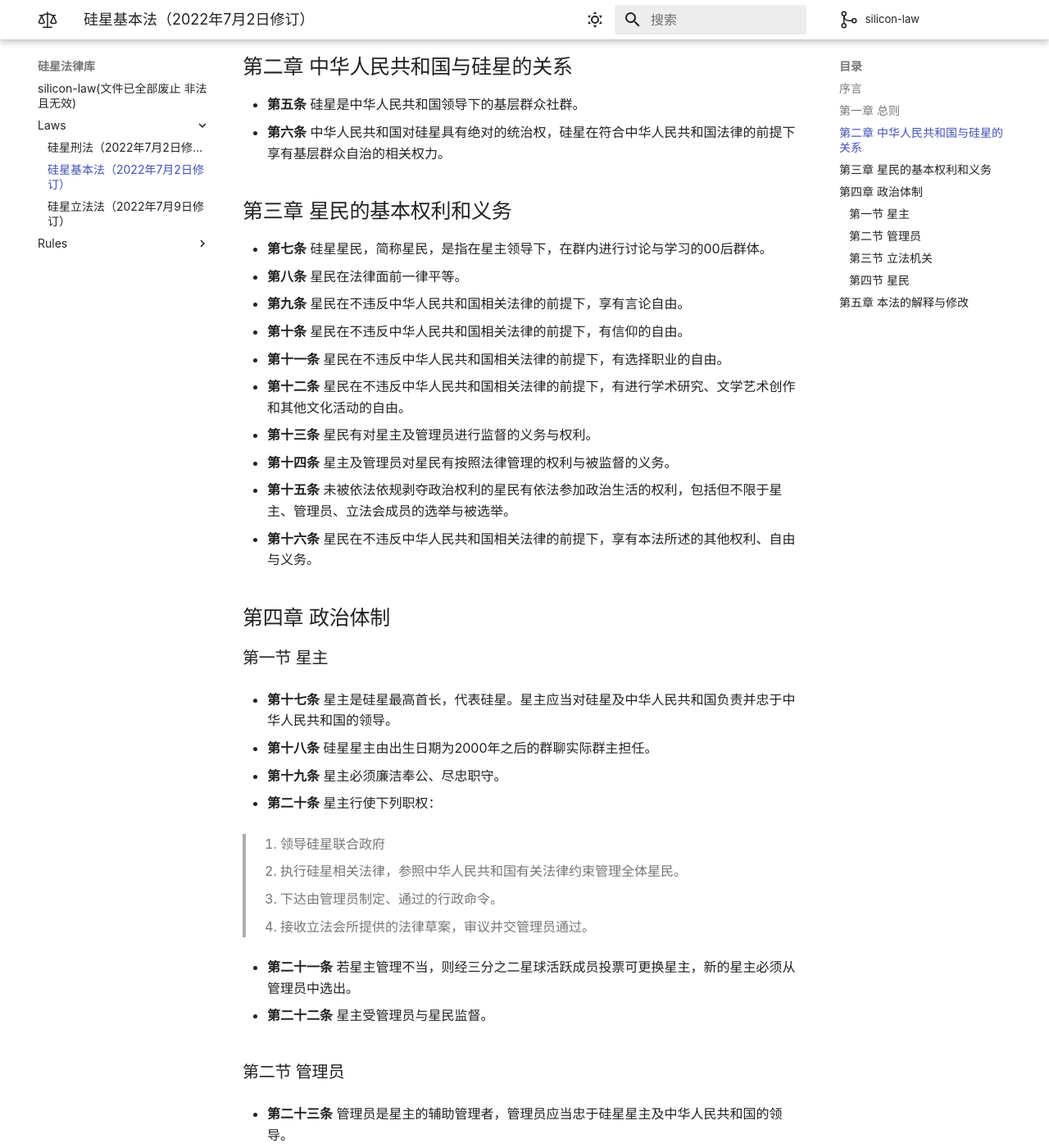
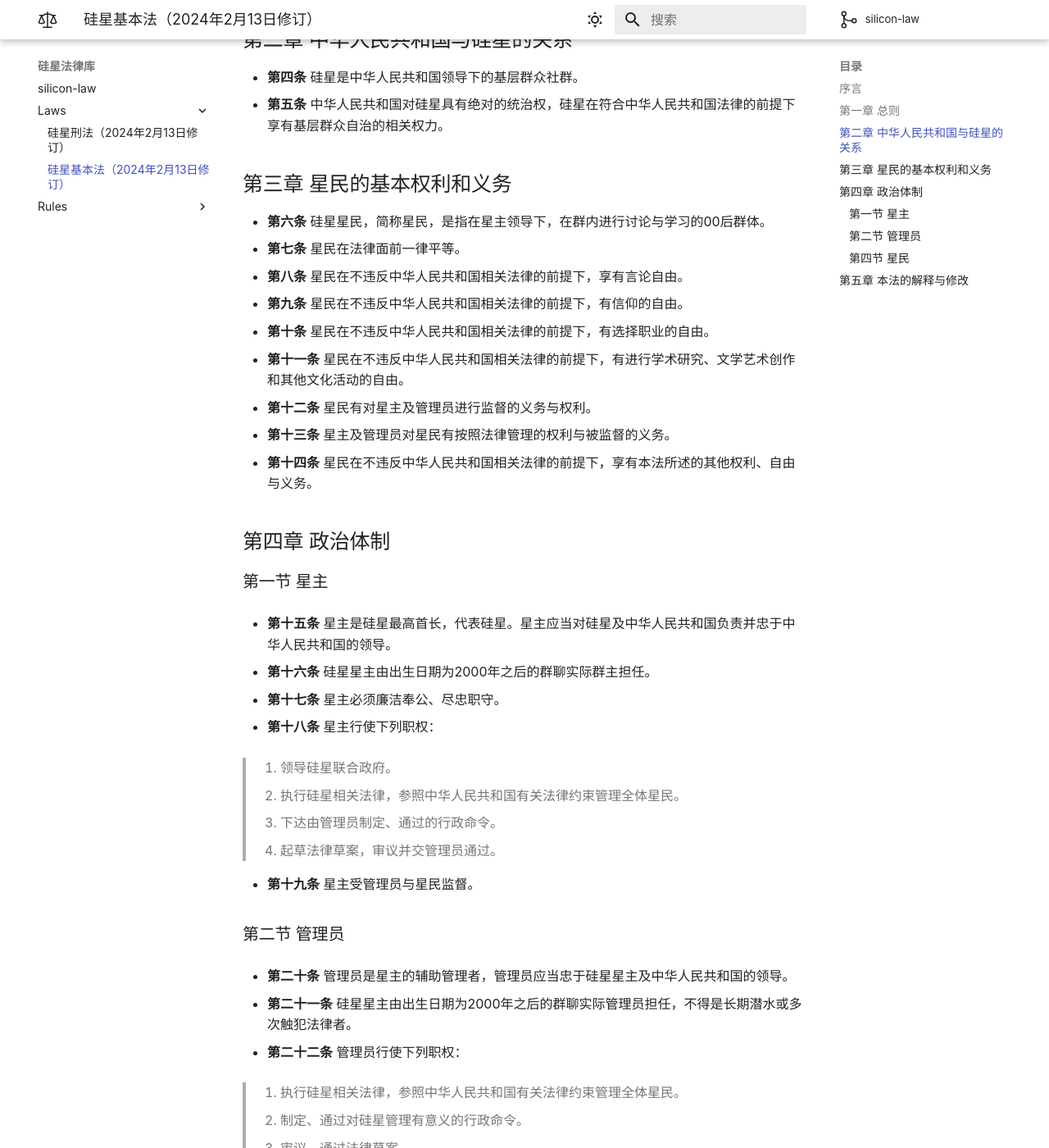
Before and after one commit to silicon-star-united-government/silicon-law, an MkDocs documentation site: the page built from docs/laws/硅星基本法.md, in a window 1280 px wide and 1400 px high, scrolled down 526 px. Shown: the whole window at 82% size. Built offline with MkDocs 1.6.1 and Material for MkDocs 9.7.7, drawn with Linux system fonts in a browser that asks for light colours; comment, search, counter and statistics services are not loaded; some of the changed text lies outside the part shown.

Commit message:
废除一些法律

```diff
--- a/docs/index.md
+++ b/docs/index.md
@@ -1,4 +1,4 @@
-# silicon-law(文件已全部废止 非法且无效)
+# silicon-law
 
 [在线预览](https://law.siliconbio.top/)
 
@@ -22,4 +22,8 @@
 >
 >《硅星选举细则》修订者：逍遥子
 
+>2024.2.13
+>
+>《硅星基本法》、《硅星刑法》 修订者：薛定谔的鸭
+
 ## 待处理工作
--- a/docs/laws/硅星基本法.md
+++ b/docs/laws/硅星基本法.md
@@ -1,4 +1,4 @@
-# 硅星基本法（2022年7月2日修订）
+# 硅星基本法（2024年2月13日修订）
 
 ## 序言
 
@@ -8,78 +8,68 @@
 
 - **第一条** 硅星是中华人民共和国公民组成的，不得与中华人民共和国分裂。
 - **第二条** 硅星联合政府，即硅星全体公民在中华人民共和国的法律前提下享有一定程度的自治管理权。
-- **第三条** 硅星的立法机关、行政机关只能在硅星范围内行使其职权，
-- **第四条** 硅星所著法律、规定、条款均不得与中华人民共和国相关法律、规定、条款违背。
+- **第三条** 硅星所著法律、规定、条款均不得与中华人民共和国相关法律、规定、条款违背。
 
 ## 第二章 中华人民共和国与硅星的关系
 
-- **第五条** 硅星是中华人民共和国领导下的基层群众社群。
-- **第六条** 中华人民共和国对硅星具有绝对的统治权，硅星在符合中华人民共和国法律的前提下享有基层群众自治的相关权力。
+- **第四条** 硅星是中华人民共和国领导下的基层群众社群。
+- **第五条** 中华人民共和国对硅星具有绝对的统治权，硅星在符合中华人民共和国法律的前提下享有基层群众自治的相关权力。
 
 ## 第三章 星民的基本权利和义务
 
-- **第七条** 硅星星民，简称星民，是指在星主领导下，在群内进行讨论与学习的00后群体。
-- **第八条** 星民在法律面前一律平等。
-- **第九条** 星民在不违反中华人民共和国相关法律的前提下，享有言论自由。
-- **第十条** 星民在不违反中华人民共和国相关法律的前提下，有信仰的自由。
-- **第十一条** 星民在不违反中华人民共和国相关法律的前提下，有选择职业的自由。
-- **第十二条** 星民在不违反中华人民共和国相关法律的前提下，有进行学术研究、文学艺术创作和其他文化活动的自由。
-- **第十三条** 星民有对星主及管理员进行监督的义务与权利。
-- **第十四条** 星主及管理员对星民有按照法律管理的权利与被监督的义务。
-- **第十五条** 未被依法依规剥夺政治权利的星民有依法参加政治生活的权利，包括但不限于星主、管理员、立法会成员的选举与被选举。
-- **第十六条** 星民在不违反中华人民共和国相关法律的前提下，享有本法所述的其他权利、自由与义务。
+- **第六条** 硅星星民，简称星民，是指在星主领导下，在群内进行讨论与学习的00后群体。
+- **第七条** 星民在法律面前一律平等。
+- **第八条** 星民在不违反中华人民共和国相关法律的前提下，享有言论自由。
+- **第九条** 星民在不违反中华人民共和国相关法律的前提下，有信仰的自由。
+- **第十条** 星民在不违反中华人民共和国相关法律的前提下，有选择职业的自由。
+- **第十一条** 星民在不违反中华人民共和国相关法律的前提下，有进行学术研究、文学艺术创作和其他文化活动的自由。
+- **第十二条** 星民有对星主及管理员进行监督的义务与权利。
+- **第十三条** 星主及管理员对星民有按照法律管理的权利与被监督的义务。
+- **第十四条** 星民在不违反中华人民共和国相关法律的前提下，享有本法所述的其他权利、自由与义务。
 
 ## 第四章 政治体制
 
 ### 第一节 星主
 
-- **第十七条** 星主是硅星最高首长，代表硅星。星主应当对硅星及中华人民共和国负责并忠于中华人民共和国的领导。
+- **第十五条** 星主是硅星最高首长，代表硅星。星主应当对硅星及中华人民共和国负责并忠于中华人民共和国的领导。
 
-- **第十八条** 硅星星主由出生日期为2000年之后的群聊实际群主担任。
+- **第十六条** 硅星星主由出生日期为2000年之后的群聊实际群主担任。
 
-- **第十九条** 星主必须廉洁奉公、尽忠职守。
+- **第十七条** 星主必须廉洁奉公、尽忠职守。
 
-- **第二十条** 星主行使下列职权：
+- **第十八条** 星主行使下列职权：
 
-  > 1. 领导硅星联合政府
+  > 1. 领导硅星联合政府。
   > 2. 执行硅星相关法律，参照中华人民共和国有关法律约束管理全体星民。
   > 3. 下达由管理员制定、通过的行政命令。
-  > 4. 接收立法会所提供的法律草案，审议并交管理员通过。
+  > 4. 起草法律草案，审议并交管理员通过。
 
-- **第二十一条** 若星主管理不当，则经三分之二星球活跃成员投票可更换星主，新的星主必须从管理员中选出。
-
-- **第二十二条** 星主受管理员与星民监督。
+- **第十九条** 星主受管理员与星民监督。
 
 ### 第二节 管理员
 
-- **第二十三条** 管理员是星主的辅助管理者，管理员应当忠于硅星星主及中华人民共和国的领导。
+- **第二十条** 管理员是星主的辅助管理者，管理员应当忠于硅星星主及中华人民共和国的领导。
 
-- **第二十四条** 硅星星主由出生日期为2000年之后的群聊实际管理员担任，不得是长期潜水或多次触犯法律者。
+- **第二十一条** 硅星星主由出生日期为2000年之后的群聊实际管理员担任，不得是长期潜水或多次触犯法律者。
 
-- **第二十五条** 管理员行使下列职权：
+- **第二十二条** 管理员行使下列职权：
 
   > 1. 执行硅星相关法律，参照中华人民共和国有关法律约束管理全体星民。
   > 2. 制定、通过对硅星管理有意义的行政命令。
   > 3. 审议、通过法律草案。
   > 4. 监督星主权力的执行。
 
-- **第二十六条** 管理员受星民监督，向星主负责。
-
-### 第三节 立法机关
-
-* **第二十七条** 立法会是硅星的立法机关。
-* **第二十八条** 立法会的职权、撤销、工作流程及要求等参见《硅星立法法》相关内容。
+- **第二十三条** 管理员受星民监督，向星主负责。
 
 ### 第四节 星民
 
-- **第二十九条** 硅星的全体星民应当积极履行其对管理员、星主的监督责任。
-- **第三十条** 对于硅星的各项财政支出，星民有知情权。
-- **第三十一条** 星民有举报各类违法行为的义务。
-- **第三十二条** 星民有依照《硅星立法法》，《硅星选举法》等法律相关内容对行政及司法行使监督的权利。
+- **第二十四条** 硅星的全体星民应当积极履行其对管理员、星主的监督责任。
+- **第二十五条** 对于硅星的各项财政支出，星民有知情权。
+- **第二十六条** 星民有举报各类违法行为的义务。
 
 ## 第五章 本法的解释与修改
 
-30. **第三十三条** 本法的解释权属于管理员、星主与立法会。
-31. **第三十四条** 本法的修改权由立法会所有，立法会必须依照《硅星立法法》确认新的法律内容是否符合民意及法律原则。
-32. **第三十五条** 本法所行任何规则不得与中华人民共和国所行法律相抵触。
-33. **第三十六条** 本法自发布之日起生效。
+- **第二十七条** 本法的解释权属于管理员、星主。
+- **第二十八条** 本法的修改权由星主、管理员所有，星主、管理员必须确认新的法律内容是否符合民意及法律原则。
+- **第二十九条** 本法所行任何规则不得与中华人民共和国所行法律相抵触。
+- **第三十条** 本法自发布之日起生效。
```
Also changed, not shown: README.md (+4 -0 lines), docs/laws/硅星刑法.md (+5 -18 lines), docs/laws/硅星立法法.md (deleted, +0 -102 lines), docs/rules/硅星选举细则.md (deleted, +0 -35 lines).
